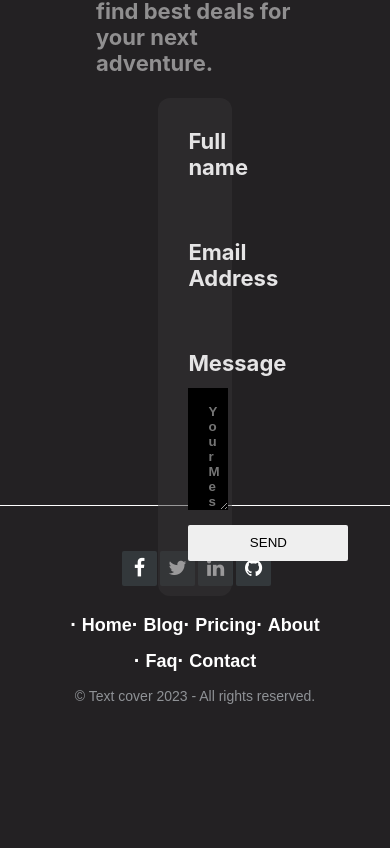
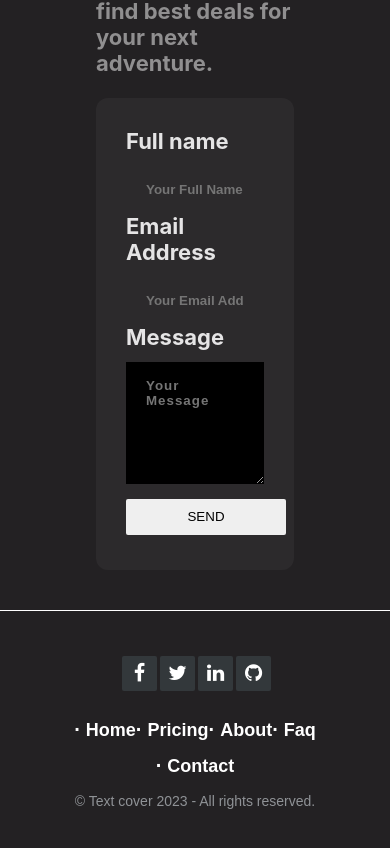
Before and after one commit to akshil124/text-to-audio, a React (Create React App) app: page /contact in a window 390 px wide. Shown: the part 576-1424 px from the top of the page. Before the commit the page ends 1325 px from the top, so only its background shows below. Built offline with nearby package versions, Linux system fonts and the light colour scheme.

Commit message:
pages changes

```diff
--- a/src/Component/Footer/footer.css
+++ b/src/Component/Footer/footer.css
@@ -57,7 +57,6 @@
 
 .form-control,
 textarea {
-    max-width: 400px;
     background-color: #000;
     color: #fff;
     letter-spacing: 1px;
@@ -144,3 +143,11 @@ textarea {
 .about-section{
     font-size: 40px;
 }
+@media screen and (max-width: 1100px) {
+    #contact-form{
+        width: 100%;
+    }
+    .contact-container{
+        height: auto;
+    }
+}
--- a/src/Component/Footer/footer.js
+++ b/src/Component/Footer/footer.js
@@ -22,7 +22,7 @@ const navigate =  useNavigate();
         <p className="footer-links">
           <a onClick={()=>navigate('/')}>Home</a>
 
-          <a onClick={()=>navigate('/blog')}>Blog</a>
+          {/*<a onClick={()=>navigate('/blog')}>Blog</a>*/}
 
           <a onClick={()=>navigate('/pricing')}>Pricing</a>
 
--- a/src/Component/Footer/pricing.css
+++ b/src/Component/Footer/pricing.css
@@ -7,7 +7,7 @@
     justify-content: center;
     width: 100%;
     padding: 64px;
-    height:100vh;
+    height:auto;
 }
 
 .pricing-card {
@@ -15,7 +15,7 @@
     position: relative;
     min-width: 360px;
     padding: 32px;
-    /*padding-bottom: 96px;*/
+    padding-bottom: 96px;
     border-radius: 4px;
     border: 1px solid #262626;
     background-color: #26262620;
```
